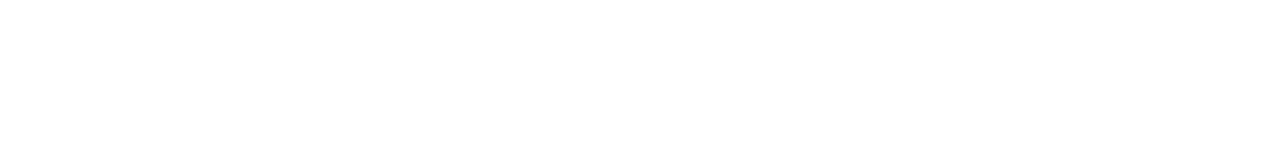
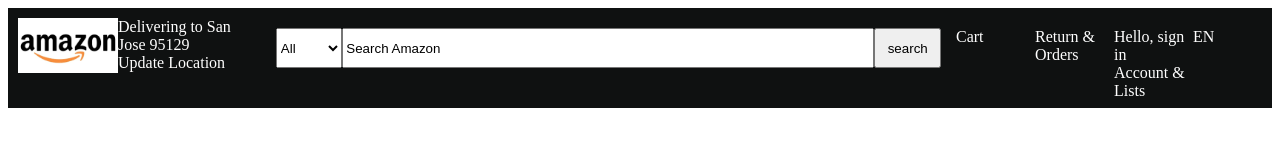
Before and after one commit to s25553258troy/amazon-site-demo, a plain HTML site: page index.html in a window 1280 px wide. Drawn offline with Linux system fonts and the light colour scheme.

Commit message:
feat: top navagation bar

```diff
--- a/css/style.css
+++ b/css/style.css
@@ -0,0 +1,92 @@
+* {
+    box-sizing: border-box;
+}
+
+
+/* Parent */
+.top-nav-bar {
+    min-height: 100px;
+    width: 100%;
+    background-color: #0F1111;
+    color: #ffffff;
+}
+
+/* Child */
+/* Left Nav (Logo + Location) */
+.nav-bar-left {
+    float: left;
+    width: 20%;
+    padding: 10px;
+}
+
+.nav-logo img {
+    width: 100px;
+    height: auto;
+    float: left;
+}
+
+.nav-logo p {
+    margin: 5px 0 0 0;
+    float: left;
+    width: 50%;
+}
+
+/* Center Nav (Search) */
+.nav-bar-search {
+    float: left;
+    width: 55%;
+    padding-top: 20px;
+    padding-left: 15px;
+    padding-right: 15px;
+}
+
+.nav-bar-search select {
+    float: left;
+    width: 10%;
+    height: 40px;
+}
+
+.nav-bar-search input {
+    float: left;
+    width: 80%;
+    height: 40px;
+}
+
+.nav-bar-search button {
+    float: left;
+    width: 10%;
+    height: 40px;
+}
+
+/* Right Nav (Language,Account,Order,Cart) */
+.nav-bar-right {
+    float: right;
+    width: 25%;
+    padding-top: 20px;
+
+}
+.nav-bar-language {
+    float: right;
+    width: 25%;
+}
+
+.nav-bar-signup {
+    float: right;
+    width: 25%;
+}
+
+.nav-bar-orders {
+    float: right;
+    width: 25%;
+}
+
+.nav-bar-cart {
+    float: right;
+    width: 25%;
+}
+
+
+
+.nav-bar-right-strong {
+    font-weight: 200px;
+}
--- a/index.html
+++ b/index.html
@@ -1,9 +1,71 @@
 <!doctype html>
 <html>
   <head>
+     <title>Amazon Demo</title>
+    <!-- Connect Local CSS Folder -->
     <link rel="stylesheet" href="./css/style.css" />
   </head>
-  <title></title>
-  <body></body>
+
+  <body>
+    <!-- navgation -->
+    <nav>
+      <div class="top-nav-bar">
+        <div class="nav-bar-left">
+          <div class="nav-logo">
+              <span><img src="img/amazon_logo.png"></span>
+              <span>Delivering to San Jose 95129<br>Update Location</span>
+          </div>
+        </div>
+
+        <div class="nav-bar-search">
+          <select>
+            <option>All</option>
+          </select>
+          <input type="text" value="Search Amazon">
+          <button>search</button>
+        </div>
+
+        <div class="nav-bar-right">
+          <div class="nav-bar-language">EN</div>
+            <div class="nav-bar-signup">
+              Hello, sign in <br>
+                <span class="nav-bar-right-strong">Account & Lists</div>
+
+                <div class="nav-bar-orders">Return
+                  <span class="nav-bar-right-strong">& Orders</span>
+                </div>
+            <div class=".nav-bar-cart">Cart</div>
+        </div>
+
+      </div>
+    </nav>
+  </body>
+
+
+
+
+
+
+
+
+
+
+
+
+
+
+
+
+
+
+
+
+
+
+
+
+
+
+
   <footer></footer>
 </html>
```
